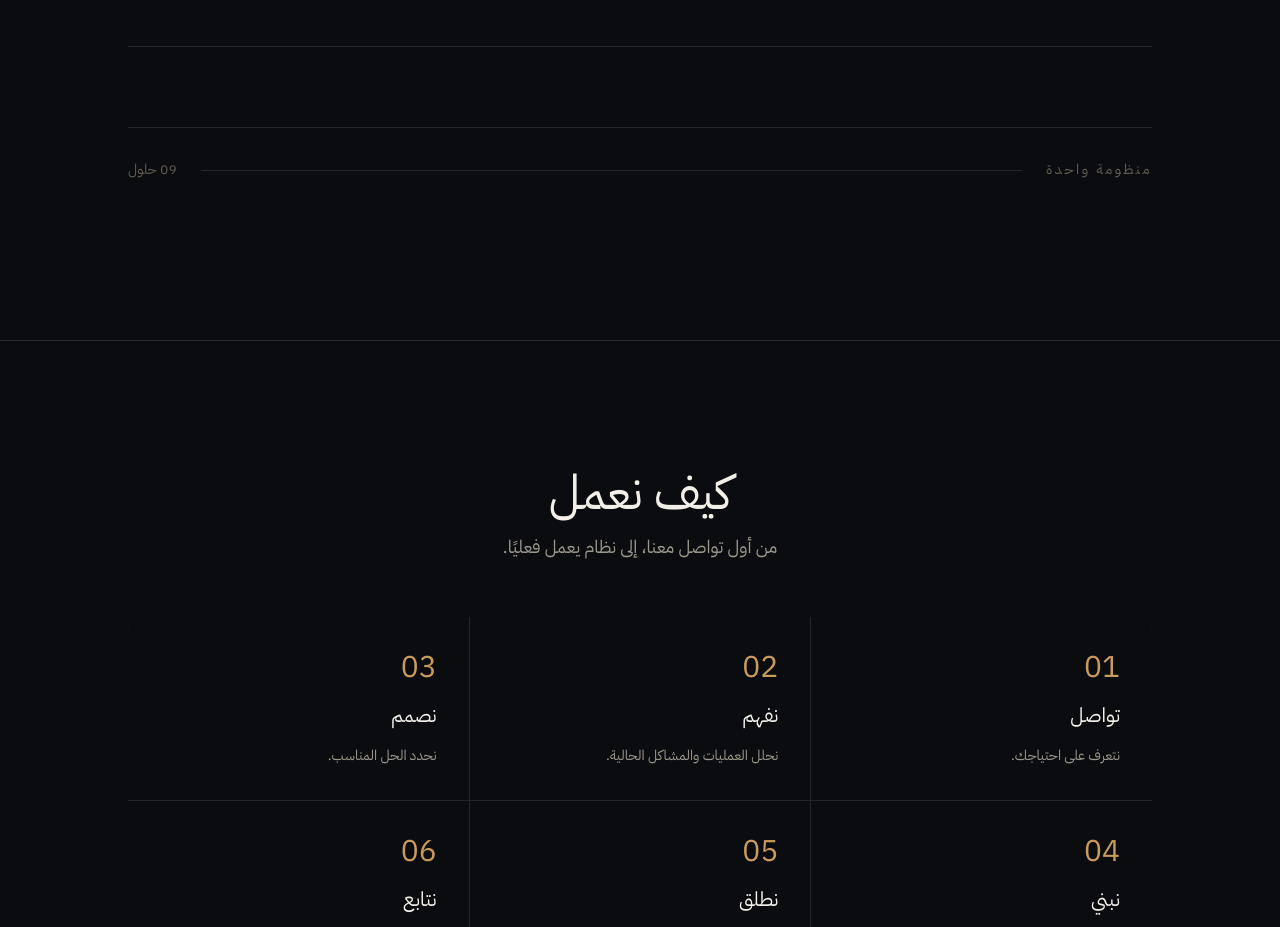
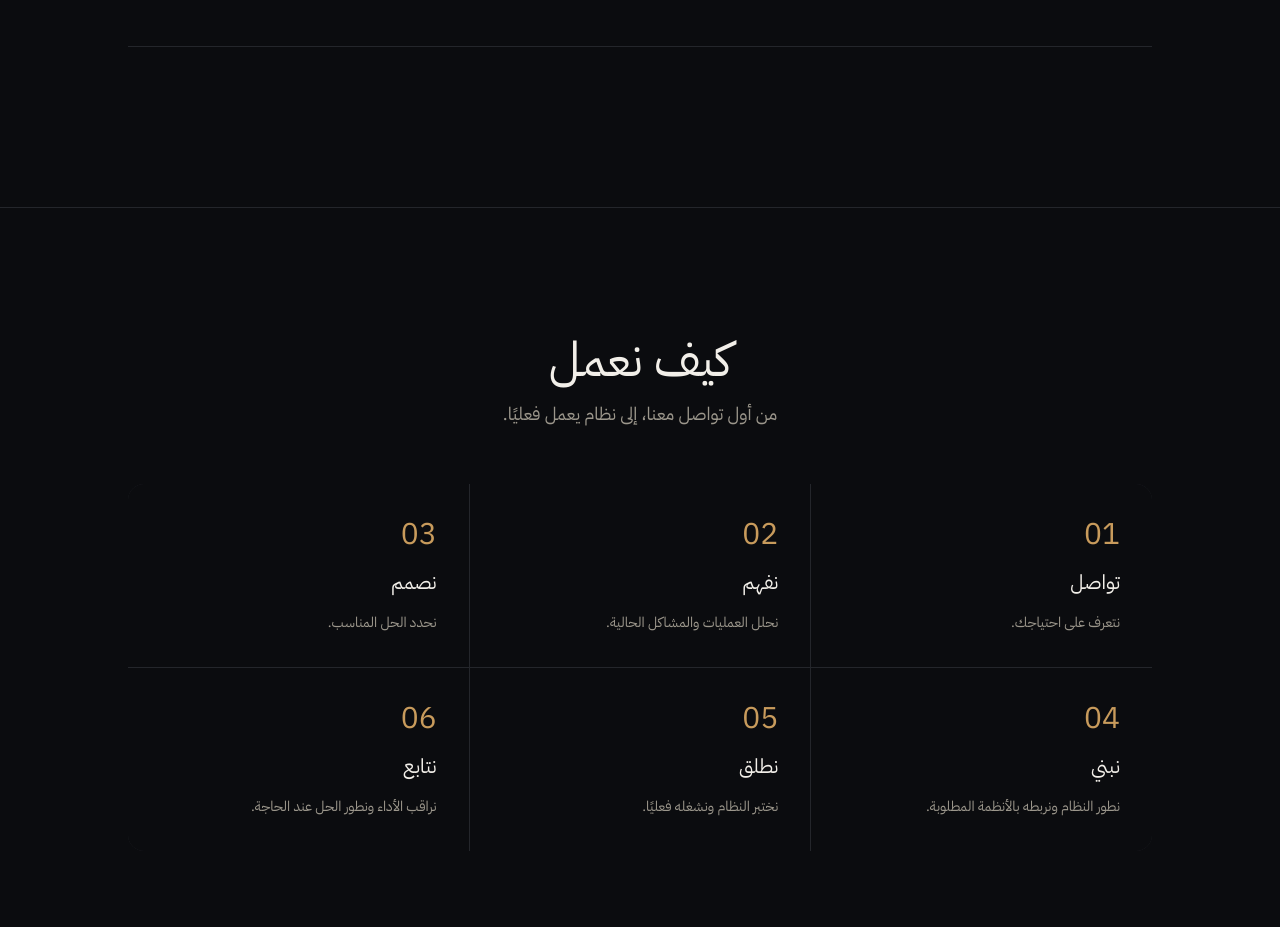
Before and after one commit to WWW-Alhnani-COM/wusool-ai, a React (Vite) app: page / in a window 1280 px wide. Shown: the part 7928-8855 px from the top of the page. Built offline with nearby package versions, Linux system fonts and the light colour scheme.

Commit message:
Update ServicesGrid.tsx

```diff
--- a/src/components/sections/ServicesGrid.tsx
+++ b/src/components/sections/ServicesGrid.tsx
@@ -279,69 +279,6 @@ export function ServicesGrid() {
             </motion.div>
           ))}
         </div>
-
-        {/* Bottom statement */}
-        <motion.div
-          initial={
-            reducedMotion
-              ? { opacity: 1, y: 0 }
-              : { opacity: 0, y: 20 }
-          }
-          whileInView={{
-            opacity: 1,
-            y: 0,
-          }}
-          viewport={{
-            once: true,
-            amount: 0.2,
-          }}
-          transition={{
-            duration: reducedMotion ? 0 : 0.7,
-            ease: [0.22, 1, 0.36, 1],
-          }}
-          className="
-            mt-14
-            flex
-            items-center
-            justify-between
-            gap-6
-            border-t
-            border-base-line
-            pt-6
-            sm:mt-20
-            sm:pt-8
-          "
-        >
-          <span
-            className="
-              text-xs
-              tracking-[0.18em]
-              text-ink-faint
-              sm:text-sm
-            "
-          >
-            منظومة واحدة
-          </span>
-
-          <span
-            aria-hidden="true"
-            className="
-              h-px
-              flex-1
-              bg-base-line
-            "
-          />
-
-          <span
-            className="
-              text-xs
-              text-ink-faint
-              sm:text-sm
-            "
-          >
-            09 حلول
-          </span>
-        </motion.div>
       </Container>
     </section>
   );
```
